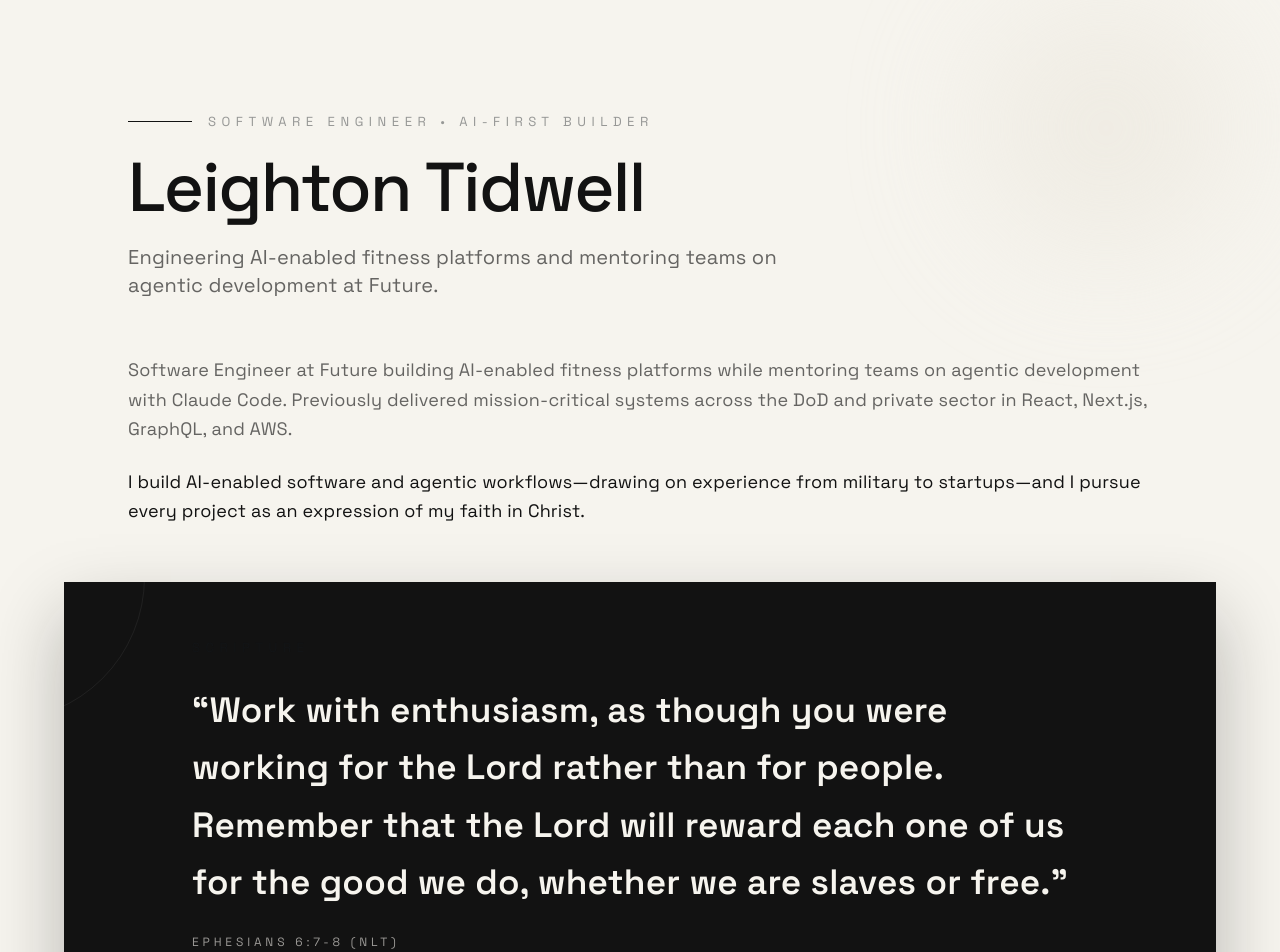
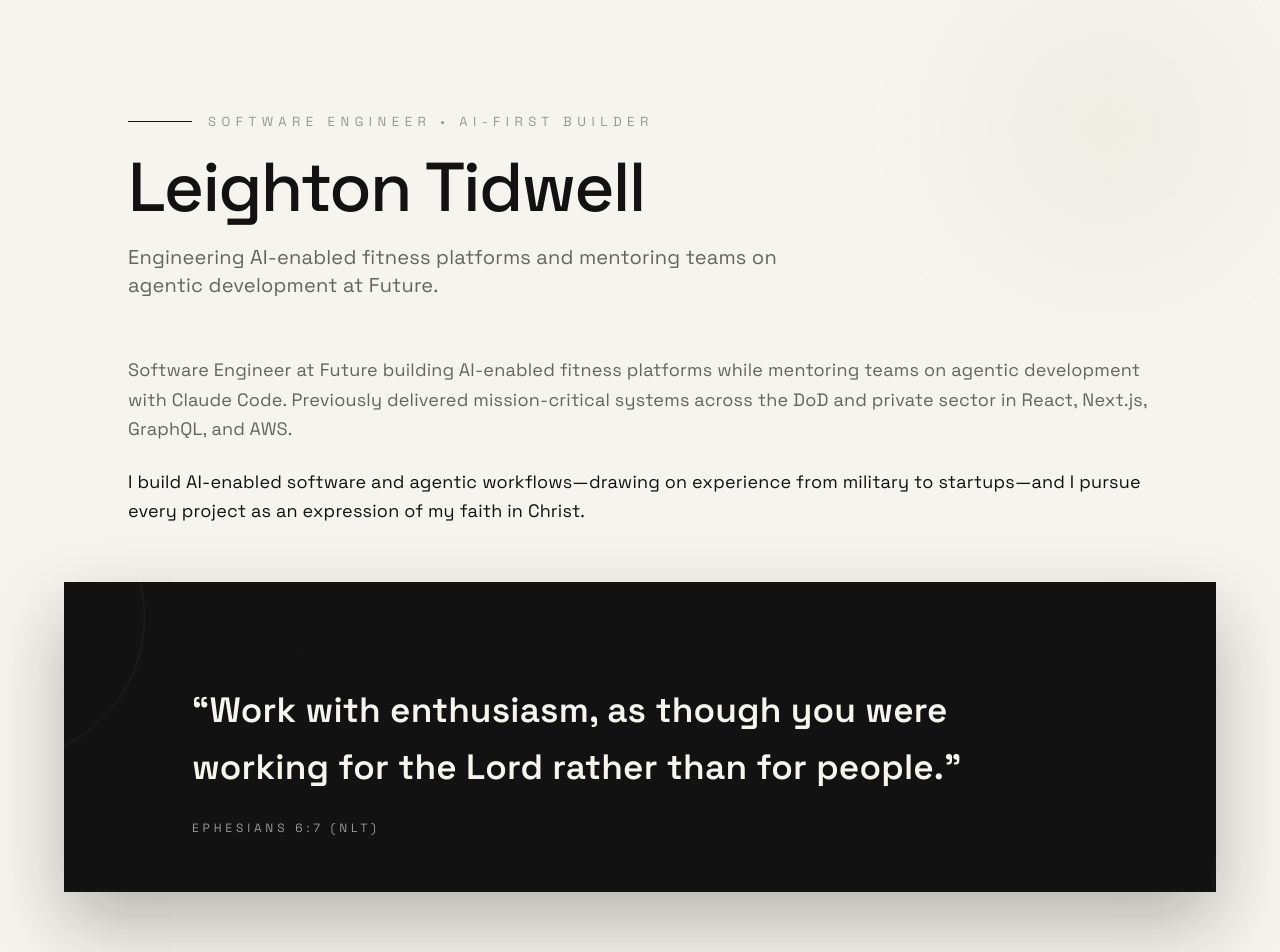
Before and after one commit to leighton-tidwell/l8in, a Next.js app: page / in a window 1280 px wide. Shown: the top 952 px of the page. Built offline with nearby package versions, Linux system fonts and the light colour scheme.

Commit message:
Update scripture to emphasize Ephesians 6:7

```diff
--- a/src/content/copy.ts
+++ b/src/content/copy.ts
@@ -10,9 +10,9 @@ export const heroCopy = {
 };
 
 export const scripture = {
-  reference: "Ephesians 6:7-8 (NLT)",
+  reference: "Ephesians 6:7 (NLT)",
   text:
-    "Work with enthusiasm, as though you were working for the Lord rather than for people. Remember that the Lord will reward each one of us for the good we do, whether we are slaves or free.",
+    "Work with enthusiasm, as though you were working for the Lord rather than for people.",
 };
 
 export const contactLinks = [
```
